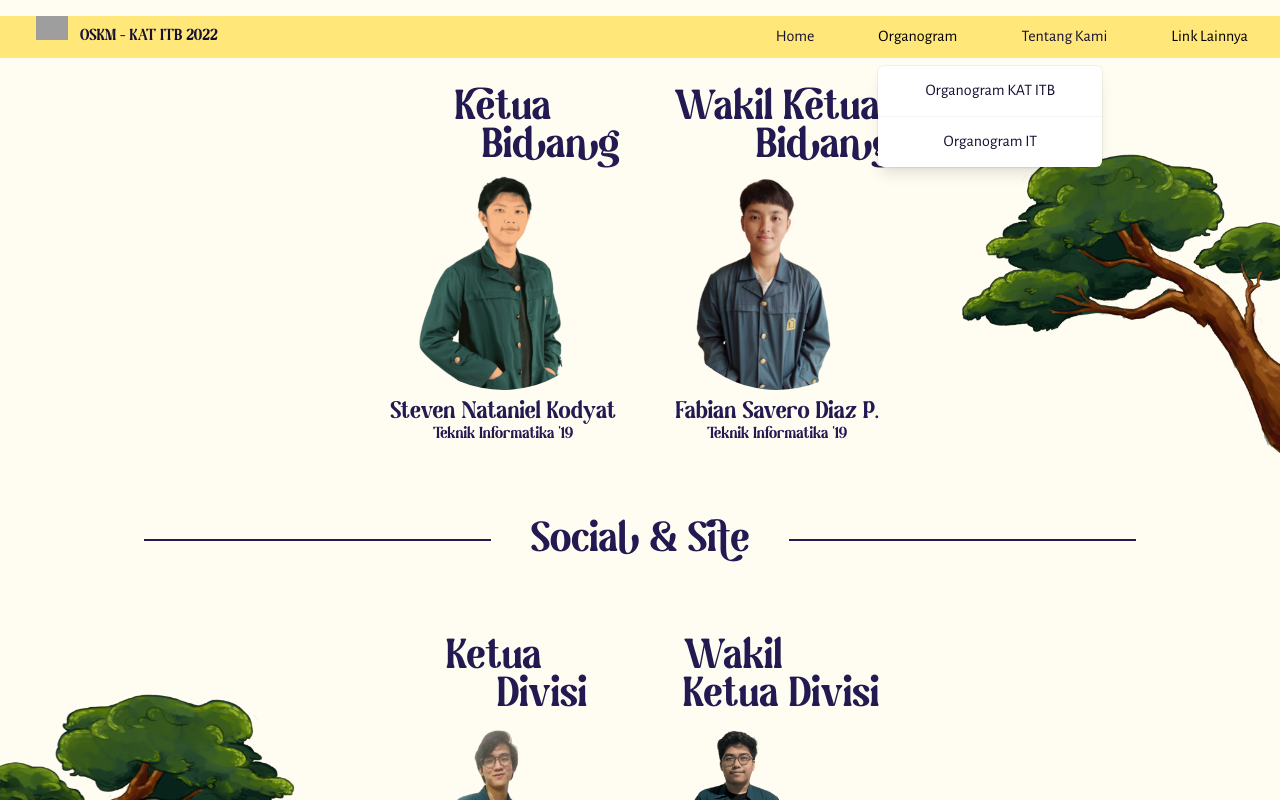
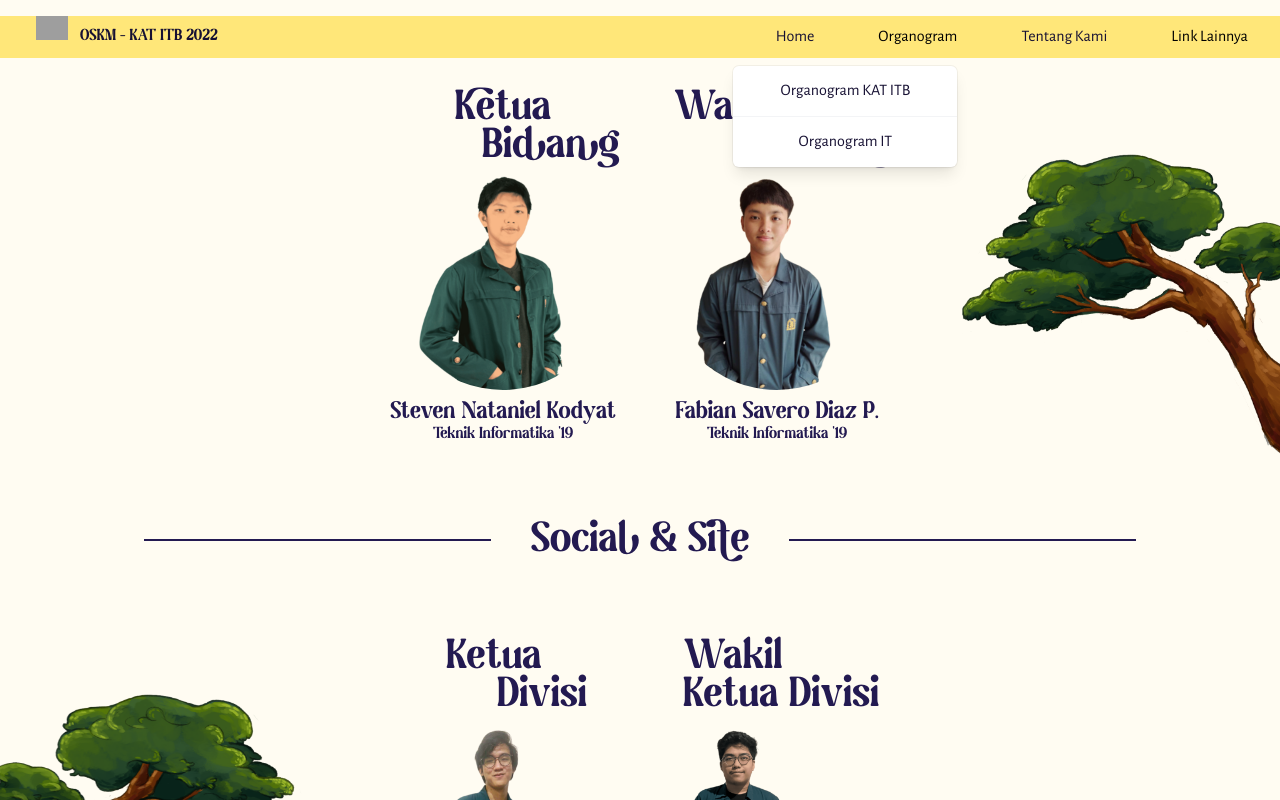
Before and after one commit to KATITB22/site-fe, a React (Vite) app: page /organogram-it in a window 1280 px wide. Both pictures are taken after a click on the button "Organogram". Shown: the top 800 px of the page. Built offline with nearby package versions, Linux system fonts and the light colour scheme; grey boxes are pictures that could not be loaded.

Commit message:
dynamic dropdown position, fix hero section background, add dropdown hover animation

```diff
--- a/src/App.tsx
+++ b/src/App.tsx
@@ -11,7 +11,6 @@ import HelmetMeta from './components/HelmetMeta';
 import ReactAudioPlayer from 'react-audio-player';
 import BackgroundMusic from './assets/audio/background-music.mp3';
 import AboutUs from './pages/AboutUs';
-import { Menu, Transition } from '@headlessui/react';
 import Dropdown from './components/Dropdown';
 
 interface AppProps {
@@ -26,6 +25,7 @@ const ReactAudioPlayerComponent = fixComponent(ReactAudioPlayer);
 const App: React.FC<AppProps> = () => {
   const location = useLocation();
   const [showNavbar, setShowNavbar] = useState(true);
+  const [isOpen, setIsOpen] = useState(false);
 
   const [title, setTitle] = useState('Home');
   const [description, setDescription] = useState(
@@ -78,7 +78,7 @@ const App: React.FC<AppProps> = () => {
       <HelmetMeta title={title} description={description} />
       <MotionConfig reducedMotion="user">
         {showNavbar && (
-          <Navbar>
+          <Navbar isOpen={isOpen} setIsOpen={setIsOpen}>
             <NavItem name="Home" to="/" external={false} />
             <Dropdown
               title="Organogram"
@@ -96,7 +96,7 @@ const App: React.FC<AppProps> = () => {
                   external={false}
                 />,
               ]}
-              position={''}
+              position={isOpen ? 'left' : 'right'}
             />
             <NavItem name="Tentang Kami" to="/tentang-kami" external={false} />
             <Dropdown
@@ -127,7 +127,7 @@ const App: React.FC<AppProps> = () => {
                   external={true}
                 />,
               ]}
-              position={''}
+              position={isOpen ? 'left' : 'right'}
             />
           </Navbar>
         )}
--- a/src/components/Dropdown.tsx
+++ b/src/components/Dropdown.tsx
@@ -15,7 +15,7 @@ interface DropdownProps {
 const Dropdown: React.FC<DropdownProps> = ({
   title,
   items,
-  position = 'center',
+  position = 'right',
 }) => {
   return (
     <div className="relative">
@@ -34,28 +34,30 @@ const Dropdown: React.FC<DropdownProps> = ({
           leaveFrom="transform opacity-100 scale-100"
           leaveTo="transform opacity-0 scale-95"
         >
-          <Menu.Items className="absolute left-0 mt-2 w-56 origin-top-right divide-y divide-gray-100 rounded-md bg-white shadow-lg ring-1 ring-black ring-opacity-5 focus:outline-none">
+          <Menu.Items
+            className={`absolute ${position}-0 mt-2 w-56 origin-top-right divide-y divide-gray-100 rounded-md bg-white shadow-lg ring-1 ring-black ring-opacity-5 focus:outline-none`}
+          >
             {items.map((item, idx) => (
+              <Menu.Item key={idx}>
+                {({ active }) => (
+                  <div
+                    className={`px-1 py-1 flex items-center justify-center ${
+                      active ? 'bg-tertiaryYellow' : ''
+                    }`}
+                  >
+                    {item}
+                  </div>
+                )}
+              </Menu.Item>
+            ))}
+            {/* {items.map((item, idx) => (
               <div
                 key={idx}
                 className="px-1 py-1 flex items-center justify-center "
               >
                 <Menu.Item>{({ active }) => item}</Menu.Item>
               </div>
-            ))}
-            {/* <div className="px-1 py-1">
-              <Menu.Item>
-                {({ active }) => (
-                  <button
-                    className={`${
-                      active ? 'bg-violet-500 text-white' : 'text-gray-900'
-                    } group flex w-full items-center rounded-md px-2 py-2 text-sm`}
-                  >
-                    Delete
-                  </button>
-                )}
-              </Menu.Item>
-            </div> */}
+            ))} */}
           </Menu.Items>
         </Transition>
       </Menu>
--- a/src/components/navbar/NavDropdown.tsx
+++ b/src/components/navbar/NavDropdown.tsx
@@ -1,17 +1,21 @@
-import React, { useState } from 'react';
+import React from 'react';
 import { NavItemProps } from './NavItem';
 import hamburgerDefault from '../../assets/img/icons/hamburger-default.svg';
 import hamburgerClose from '../../assets/img/icons/hamburger-close.svg';
 
 interface NavDropdownProps {
+  isOpen: boolean;
+  setIsOpen: (isOpen: boolean) => void;
   children:
-  | React.ReactElement<NavItemProps>
-  | React.ReactElement<NavItemProps>[];
+    | React.ReactElement<NavItemProps>
+    | React.ReactElement<NavItemProps>[];
 }
 
-const NavDropdown: React.FC<NavDropdownProps> = ({ children }) => {
-  const [isOpen, setIsOpen] = useState(false);
-
+const NavDropdown: React.FC<NavDropdownProps> = ({
+  children,
+  setIsOpen,
+  isOpen,
+}) => {
   const toggleButton = () => {
     setIsOpen(!isOpen);
   };
--- a/src/containers/Navbar.tsx
+++ b/src/containers/Navbar.tsx
@@ -4,12 +4,14 @@ import NavIcon from '../components/navbar/NavIcon';
 import { NavItemProps } from '../components/navbar/NavItem';
 
 interface NavbarProps {
+  isOpen: boolean;
+  setIsOpen: (isOpen: boolean) => void;
   children:
     | React.ReactElement<NavItemProps>
     | React.ReactElement<NavItemProps>[];
 }
 
-const Navbar: React.FC<NavbarProps> = ({ children }) => {
+const Navbar: React.FC<NavbarProps> = ({ children, isOpen, setIsOpen }) => {
   return (
     <nav className="-mt-12 px-8 bg-tertiaryYellow flex sticky top-4 z-[99]">
       <div className="mr-auto">
@@ -17,7 +19,9 @@ const Navbar: React.FC<NavbarProps> = ({ children }) => {
       </div>
       <ul className="gap-16 hidden xl:flex">{children}</ul>
       <div className="block xl:hidden">
-        <NavDropdown>{children}</NavDropdown>
+        <NavDropdown isOpen={isOpen} setIsOpen={setIsOpen}>
+          {children}
+        </NavDropdown>
       </div>
     </nav>
   );
```
Also changed, not shown: 1 other file (tests, documents, lock files or other folders).
